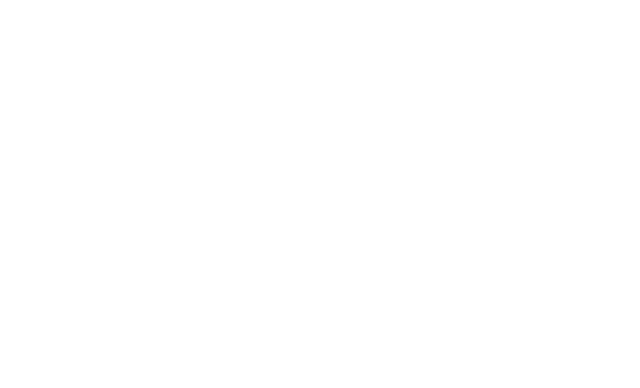
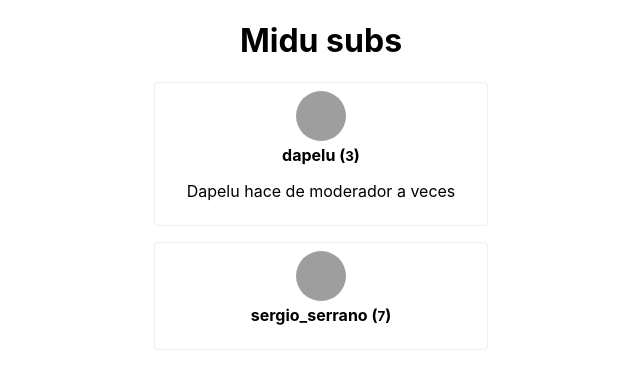
Before and after one commit to andreeaelenasamur/react-app-with-typescript, a React (Create React App) app: page / in a window 1280 px wide. Shown: the top 388 px of the page, without its empty margins (319-959 px from the left). Built offline with nearby package versions, Linux system fonts and the light colour scheme; grey boxes are pictures that could not be loaded.

Commit message:
create interface

```diff
--- a/src/App.tsx
+++ b/src/App.tsx
@@ -1,10 +1,50 @@
-import React from 'react';
+import React, { useEffect, useState } from 'react';
 import './App.css';
+interface Sub {
+  nick: string,
+  avatar: string
+  subMonths: number
+  description?: string
+}
+
+const INITIAL_STATE = [
+  {
+    nick: 'dapelu',
+    subMonths: 3,
+    avatar: 'https://i.pravatar.cc/150?u=dapelu',
+    description: 'Dapelu hace de moderador a veces'
+  },
+  {
+    nick: 'sergio_serrano',
+    subMonths: 7,
+    avatar: 'https://i.pravatar.cc/150?u=sergio_serrano'
+  }
+]
 
 function App() {
+
+  const [subs, setSubs] = useState<Array<Sub>>([])
+
+  useEffect(() => {
+    setSubs(INITIAL_STATE)
+  }, [])
+
   return (
     <div className="App">
-
+      <h1>Midu subs</h1>
+      <ul>
+        {
+         subs.map(sub => {
+          return(
+            <li key={sub.nick}>
+              <img src={sub.avatar} alt={`Avatar for ${sub.nick}`} />
+              <h4>{sub.nick} (<small>{sub.subMonths}</small>)</h4>
+              <p>{sub.description?.substring(0, 100)}</p>
+            </li>
+          )
+         })
+        }
+      </ul>
     </div>
   );
 }
--- a/src/index.css
+++ b/src/index.css
@@ -5,9 +5,31 @@
     sans-serif;
   -webkit-font-smoothing: antialiased;
   -moz-osx-font-smoothing: grayscale;
+  display: grid;
+  place-content: center;
 }
 
 code {
   font-family: source-code-pro, Menlo, Monaco, Consolas, 'Courier New',
     monospace;
 }
+
+ul, h4 {
+  margin: 0;
+  padding: 0;
+}
+
+img{
+  border-radius: 200px;
+  height: auto;
+  width: 50px;
+}
+
+ul li {
+  border-radius: 4px;
+  border: 1px solid #eee;
+  list-style: none;
+  margin-bottom: 16px;
+  max-width: 320px;
+  padding: 8px 32px;
+}
```
